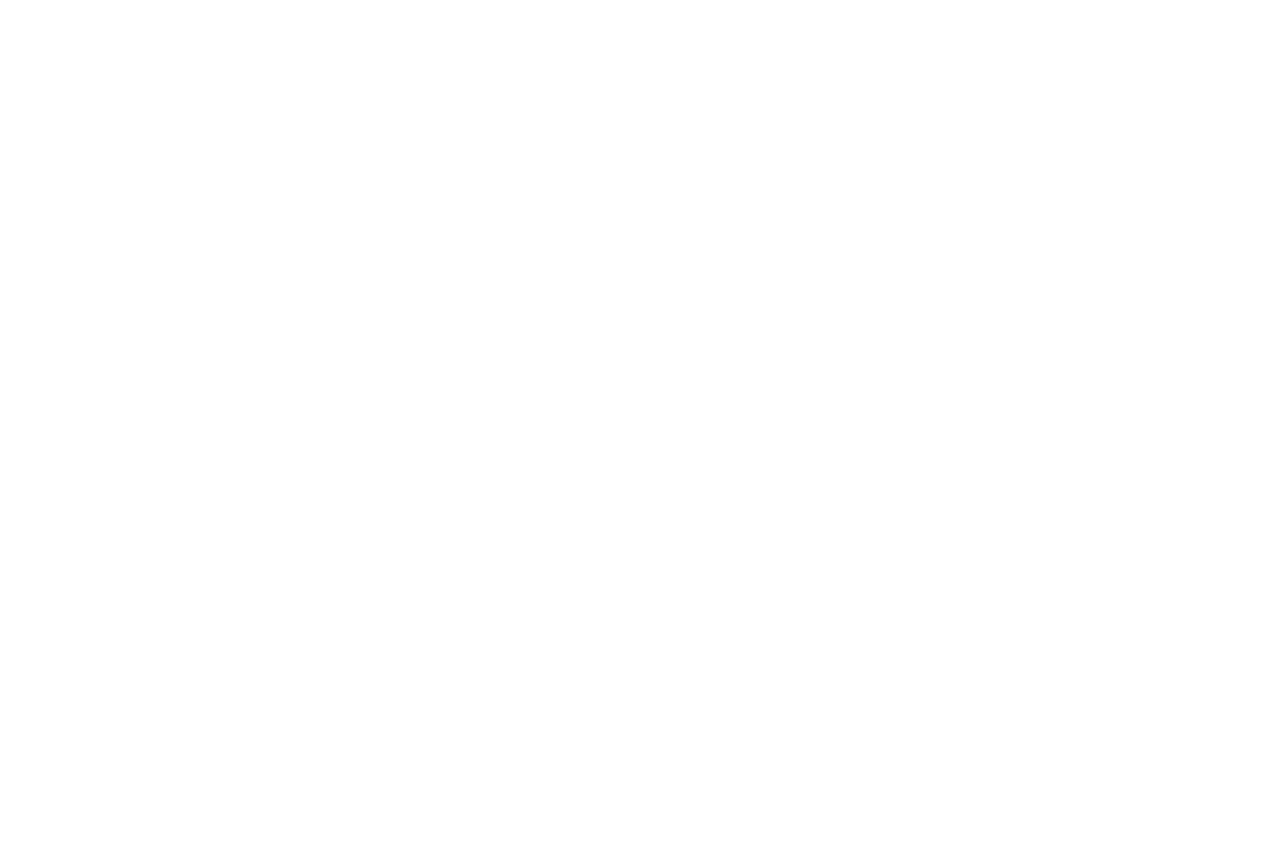
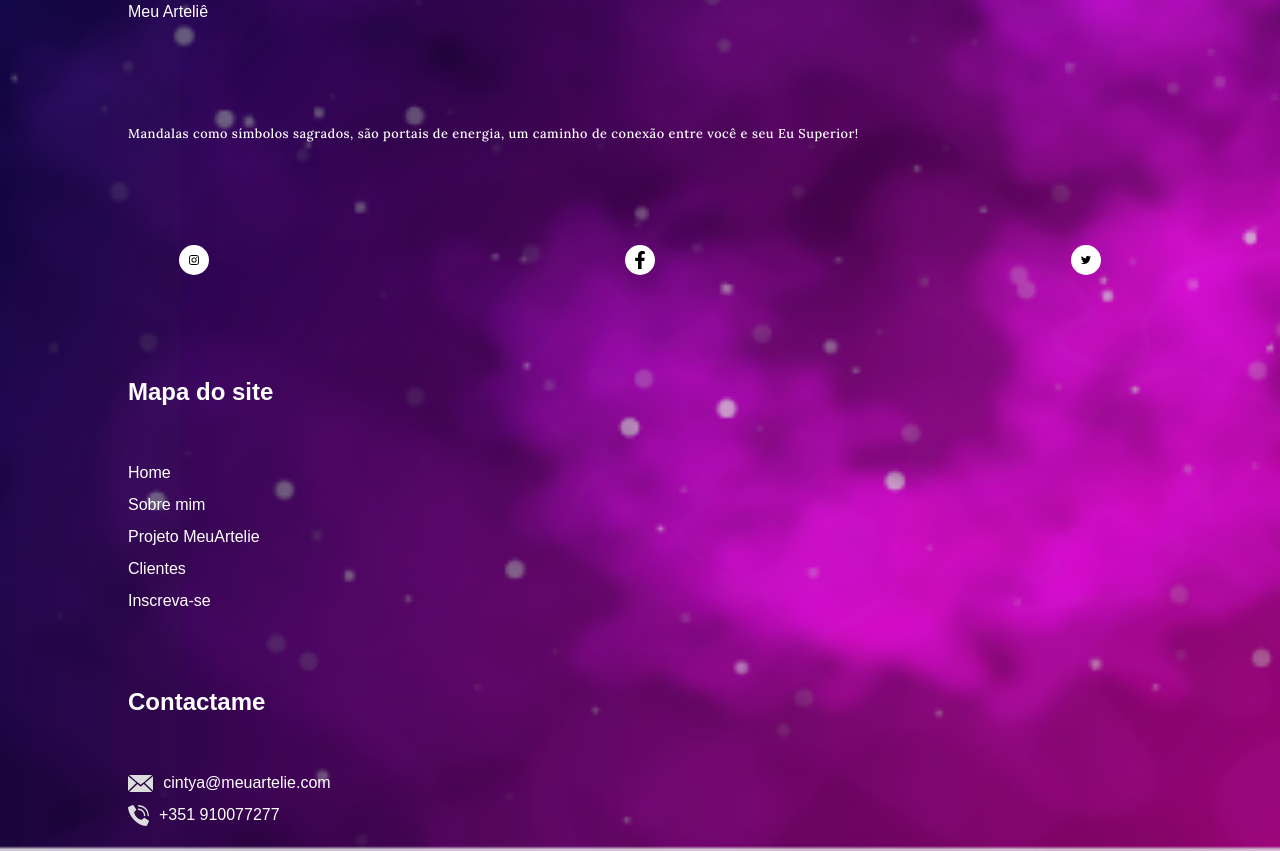
Before and after one commit to robdll/meuartelie, a Next.js app: page /components/Footer in a window 1280 px wide. Before the commit this address had no page. Shown: the part 560-1411 px from the top of the page. Before the commit the page ends 800 px from the top, so only its background shows below. Built offline with nearby package versions, Linux system fonts and the light colour scheme.

Commit message:
adds footer

```diff
--- /dev/null
+++ b/pages/components/Footer.js
@@ -0,0 +1,44 @@
+
+
+import React from "react";
+import styles from '../../styles/Footer.module.scss'
+import EmailIcon from "../../public/svg/email_icon.svg";
+import PhoneIcon from "../../public/svg/phone_icon.svg";
+
+const Footer = _ => (
+    <div className={`section ${styles.footer}`}>
+        <span className={styles.footer__logo}>Meu Arteliê</span>
+        <p className={styles.footer__copy}>Mandalas como símbolos sagrados, são portais de energia, um caminho de conexão entre você e seu Eu Superior!</p>
+        <article className={styles.footer__socials_container}>
+            <span className={styles.footer__icon}>
+                <svg xmlns="http://www.w3.org/2000/svg" viewBox="0 0 12 12"><path d="M6,5.161A3.077,3.077,0,1,0,9.074,8.238,3.072,3.072,0,0,0,6,5.161Zm0,5.077a2,2,0,1,1,2-2A2,2,0,0,1,6,10.238Zm3.92-5.2A.718.718,0,1,1,9.2,4.318.716.716,0,0,1,9.918,5.035Zm2.038.728a3.551,3.551,0,0,0-.969-2.514A3.575,3.575,0,0,0,8.472,2.28c-.991-.056-3.96-.056-4.951,0a3.57,3.57,0,0,0-2.514.967A3.563,3.563,0,0,0,.037,5.761c-.056.991-.056,3.96,0,4.951a3.551,3.551,0,0,0,.969,2.514,3.579,3.579,0,0,0,2.514.969c.991.056,3.96.056,4.951,0a3.551,3.551,0,0,0,2.514-.969,3.575,3.575,0,0,0,.969-2.514c.056-.991.056-3.958,0-4.948Zm-1.28,6.011a2.025,2.025,0,0,1-1.141,1.141A13.225,13.225,0,0,1,6,13.157a13.328,13.328,0,0,1-3.537-.241A2.025,2.025,0,0,1,1.32,11.775a13.225,13.225,0,0,1-.241-3.537A13.328,13.328,0,0,1,1.32,4.7,2.025,2.025,0,0,1,2.46,3.56,13.225,13.225,0,0,1,6,3.319a13.328,13.328,0,0,1,3.537.241A2.025,2.025,0,0,1,10.675,4.7a13.225,13.225,0,0,1,.241,3.537A13.217,13.217,0,0,1,10.675,11.775Z" transform="translate(0.005 -2.237)"/></svg>
+            </span>
+            <span className={styles.footer__icon}>
+                <svg xmlns="http://www.w3.org/2000/svg" viewBox="0 0 6.445 12.033"><path d="M7.632,6.768l.334-2.178H5.876V3.178A1.089,1.089,0,0,1,7.1,2h.95V.147A11.584,11.584,0,0,0,6.368,0,2.659,2.659,0,0,0,3.522,2.931v1.66H1.609V6.768H3.522v5.264H5.876V6.768Z" transform="translate(-1.609)"/></svg>
+            </span>
+            <span className={styles.footer__icon}>
+                <svg xmlns="http://www.w3.org/2000/svg" width="11.637" height="9.451" viewBox="0 0 11.637 9.451"><path d="M10.441,5.736c.007.1.007.207.007.31a6.739,6.739,0,0,1-6.786,6.786A6.74,6.74,0,0,1,0,11.761a4.934,4.934,0,0,0,.576.03,4.776,4.776,0,0,0,2.961-1.019,2.389,2.389,0,0,1-2.23-1.654,3.008,3.008,0,0,0,.45.037,2.522,2.522,0,0,0,.628-.081A2.385,2.385,0,0,1,.473,6.733V6.7a2.4,2.4,0,0,0,1.078.3,2.389,2.389,0,0,1-.738-3.19,6.779,6.779,0,0,0,4.918,2.5,2.692,2.692,0,0,1-.059-.546A2.387,2.387,0,0,1,9.8,4.134a4.7,4.7,0,0,0,1.514-.576,2.379,2.379,0,0,1-1.049,1.314A4.781,4.781,0,0,0,11.637,4.5a5.127,5.127,0,0,1-1.2,1.233Z" transform="translate(0 -3.381)"/></svg>
+            </span>
+        </article>
+        <span className={styles.footer__list_title} >Mapa do site</span>
+        <ul className={styles.footer__list}>
+            <li>Home</li>
+            <li>Sobre mim</li>
+            <li>Projeto MeuArtelie</li>
+            <li>Clientes</li>
+            <li>Inscreva-se</li>
+        </ul>
+        <span className={styles.footer__list_title} >Contactame</span>
+        <ul className={styles.footer__list}>
+            <li className={styles.flex}>
+                <EmailIcon></EmailIcon> cintya@meuartelie.com
+            </li>
+            <li className={styles.flex}>
+                <PhoneIcon></PhoneIcon> +351 910077277
+             </li>
+        </ul>
+    </div>
+
+);
+
+export default Footer;
--- a/pages/components/Subscribe.js
+++ b/pages/components/Subscribe.js
@@ -17,7 +17,7 @@
             />
         </div>
         <p className={styles.subscribe__copy}>Aproveite esta mandala prontinha para imprimir e deixe este portal iluminar sua casa! As intenções desta mandala são equilíbrio, cura e sabedoria!</p>
-        <input type="email" className={styles.subscribe__input} value="" placeholder="Insira o endereço de e-mail"/>
+        <input type="email" className={styles.subscribe__input}  placeholder="Insira o endereço de e-mail"/>
         <div className={`btn`}>Subscreva</div>
     </div>
 );
```
Also changed, not shown: pages/index.js (+8 -1 lines).
